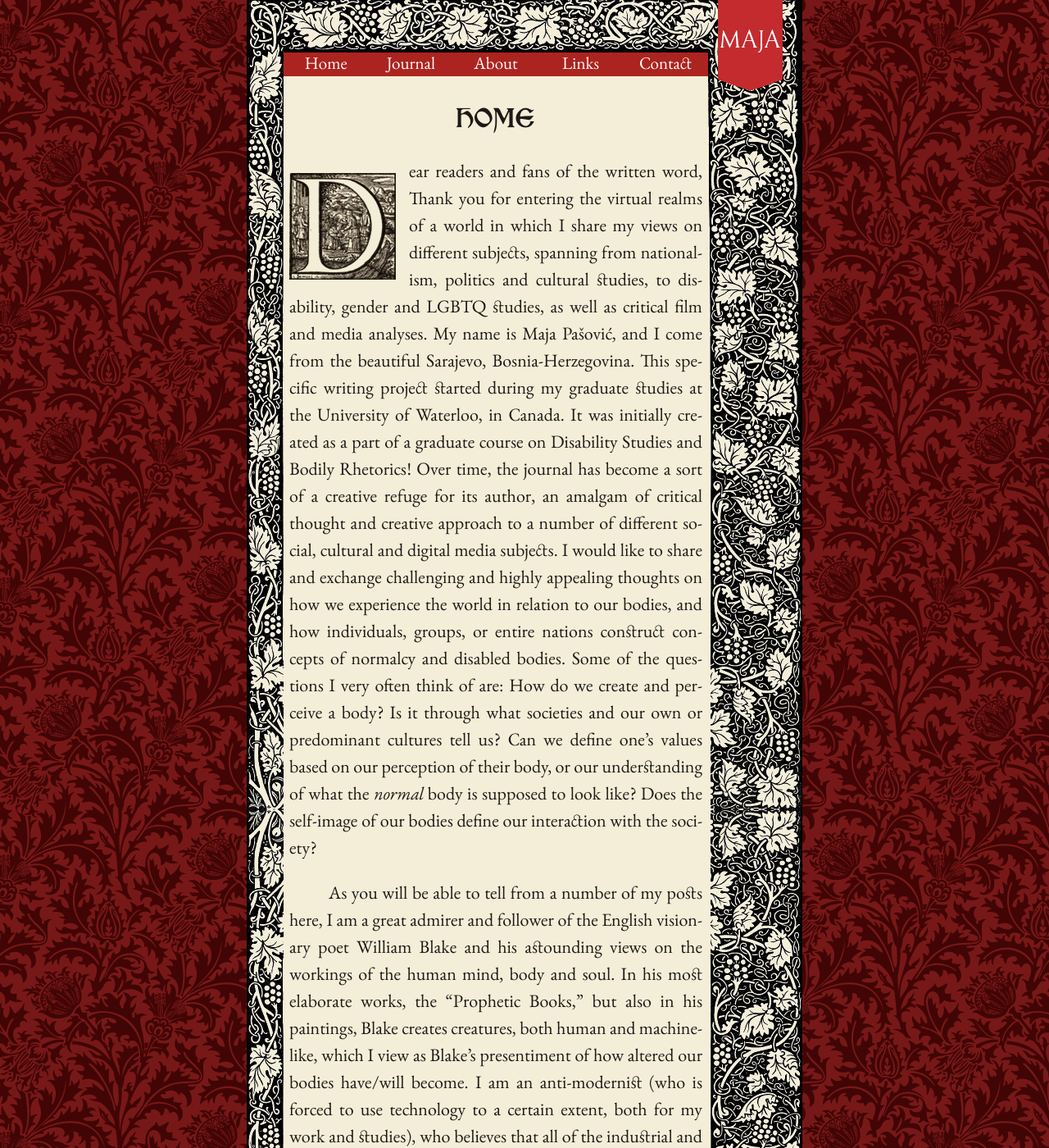
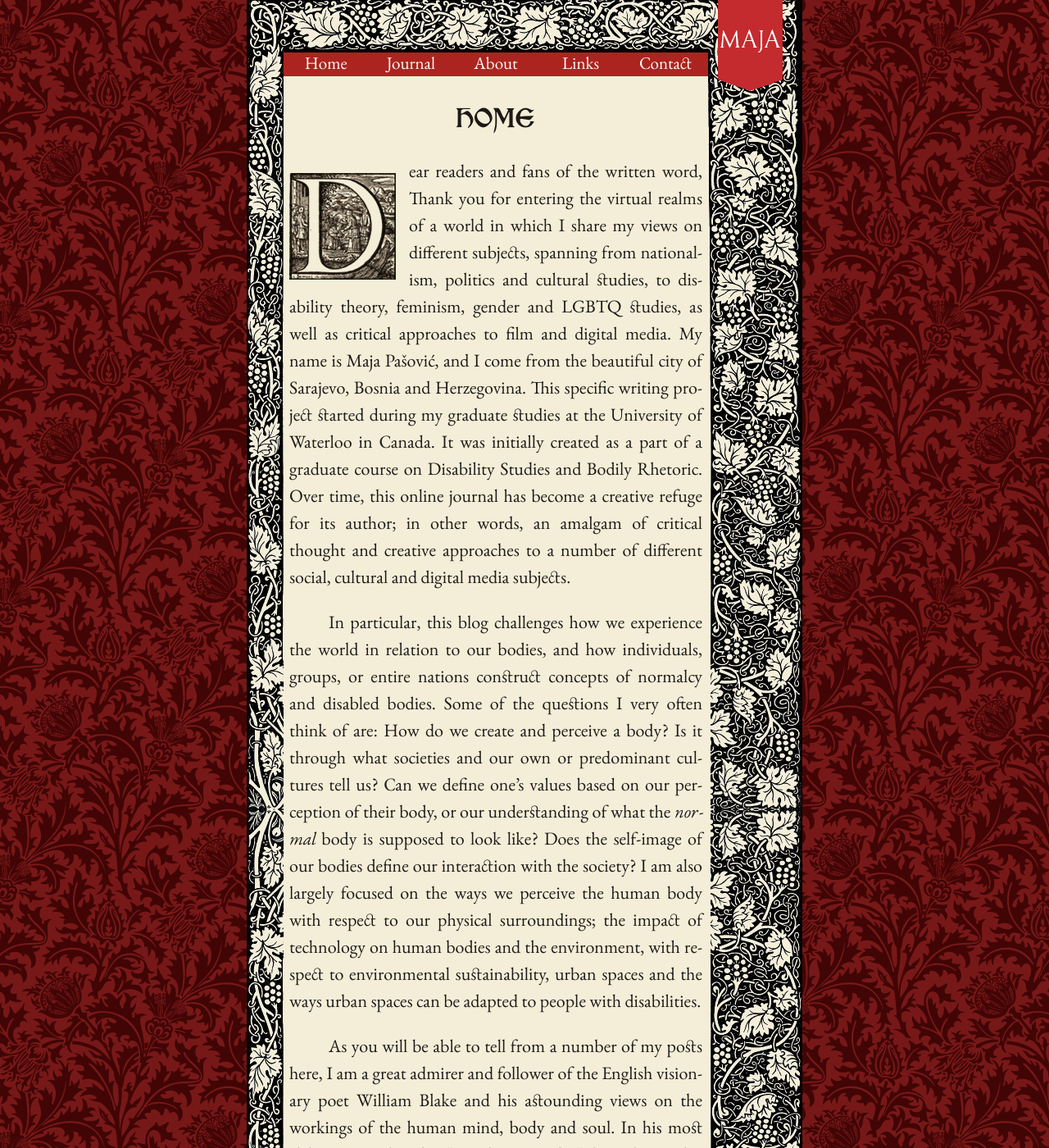
Before and after one commit to mpasovic/majapasovic.org, a Jekyll site: the page built from index.md, in a window 1280 px wide and 1400 px high. Shown: the whole window at 82% size. Built offline with Jekyll 4.4.1, drawn with Linux system fonts in a browser that asks for light colours; nearby versions of some CDN libraries; some of the changed text lies outside the part shown.

Commit message:
Updated index.md

```diff
--- a/index.md
+++ b/index.md
@@ -5,18 +5,20 @@ published: true
 ---
 
 
+
 <span class="versal d9">D</span>ear readers and fans of the written word,
 Thank you for entering the virtual realms of a world in which I share my views on
 different subjects, spanning from nationalism, politics and cultural studies, to
-disability, gender and LGBTQ studies, as well as critical film and media analyses. My name is Maja Pašović, and I come from the beautiful Sarajevo, Bosnia-Herzegovina. This specific writing project started during my graduate studies at the University of Waterloo, in Canada. It was initially created as a part of a graduate course on Disability Studies and Bodily Rhetorics! Over time, the journal has become a sort of a creative refuge for its author, an amalgam of critical thought and creative approach to a number of different social, cultural and digital media subjects. I would like to share and exchange challenging and highly appealing thoughts on how we experience the world in relation to our bodies, and how individuals, groups, or entire nations construct concepts of normalcy and disabled bodies. Some of the
-questions I very often think of are: How do we create and perceive a body? Is it through what societies and our own or predominant cultures tell us? Can we define one’s values based on our perception of their body, or our understanding of what the *normal* body is supposed to look like? Does the self-image of our bodies define our interaction with the society?
+disability theory, feminism, gender and LGBTQ studies, as well as critical approaches to film and digital media. My name is Maja Pašović, and I come from the beautiful city of Sarajevo, Bosnia and Herzegovina. This specific writing project started during my graduate studies at the University of Waterloo in Canada. It was initially created as a part of a graduate course on Disability Studies and Bodily Rhetoric. Over time, this online journal has become a creative refuge for its author; in other words, an amalgam of critical thought and creative approaches to a number of different social, cultural and digital media subjects.
+
+In particular, this blog challenges how we experience the world in relation to our bodies, and how individuals, groups, or entire nations construct concepts of normalcy and disabled bodies. Some of the questions I very often think of are: How do we create and perceive a body? Is it through what societies and our own or predominant cultures tell us? Can we define one’s values based on our perception of their body, or our understanding of what the *normal* body is supposed to look like? Does the self-image of our bodies define our interaction with the society? I am also largely focused on the ways we perceive the human body with respect to our physical surroundings; the impact of technology on human bodies and the environment, with respect to environmental sustainability, urban spaces and the ways urban spaces can be adapted to people with disabilities.
 
 As you will be able to tell from a number of my posts here, I am a great
 admirer and follower of the English visionary poet William Blake and his
 astounding views on the workings of the human mind, body and soul. In
 his most elaborate works, the “Prophetic Books,” but also in his
 paintings, Blake creates creatures, both human and machine-like, which I
-view as Blake’s presentiment of how altered our bodies have/will become.
+view as Blake’s premonition of how altered our bodies have/will become.
 I am an anti-modernist (who is forced to use technology to a certain
 extent, both for my work and studies), who believes that all of the
 industrial and technological advances have not made our lives better,
```
